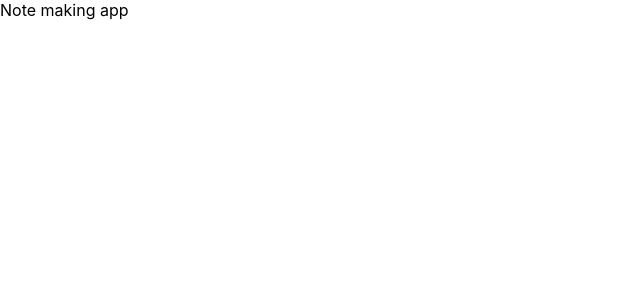
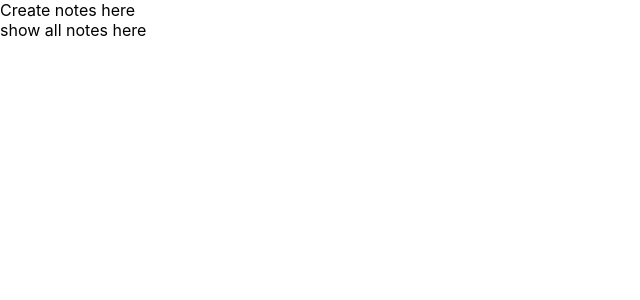
Before and after one commit to Triveni07/notes-making, a React (Create React App) app: page / in a window 1280 px wide. Shown: the top 300 px of the page, without its empty margins (0-640 px from the left). Built offline with nearby package versions, Linux system fonts and the light colour scheme.

Commit message:
Add basic skeleton for components

```diff
--- a/src/App.js
+++ b/src/App.js
@@ -1,11 +1,16 @@
-import React from 'react';
+import React, { Component } from 'react';
+import CreateNote from './components/Notes/CreateNote';
+import ListNotes from './components/Notes/ListNotes';
 
-function App() {
-  return (
-    <div className="App">
-      Note making app
-    </div>
-  );
+
+class App extends Component {
+  render() {
+    return (
+      <div className="App">
+        <CreateNote />
+        <ListNotes />
+      </div>
+    );
+  }
 }
-
 export default App;
--- /dev/null
+++ b/src/components/Notes/CreateNote.jsx
@@ -0,0 +1,13 @@
+import React, { Component } from 'react';
+
+class CreateNote extends Component {
+    render() {
+        return (
+            <div>
+                Create notes here
+            </div>
+        );
+    }
+}
+
+export default CreateNote;
--- /dev/null
+++ b/src/components/Notes/ListNotes.jsx
@@ -0,0 +1,13 @@
+import React, { Component } from 'react';
+
+class ListNotes extends Component {
+    render() {
+        return (
+            <div>
+                show all notes here
+            </div>
+        );
+    }
+}
+
+export default ListNotes;
```
